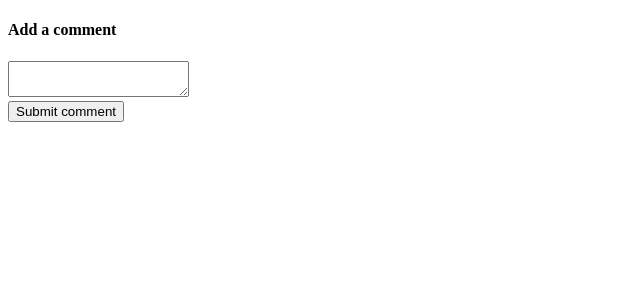
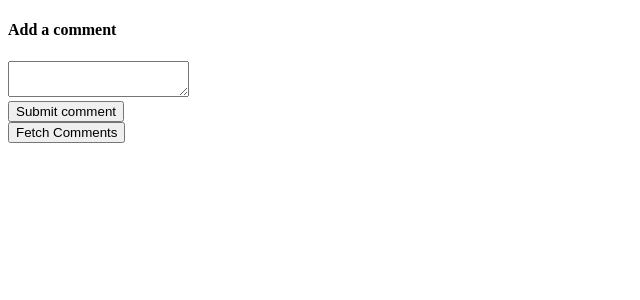
Before and after one commit to mapadev/advanced-react-and-redux-testing-solid-system, a React (Create React App) app: page / in a window 1280 px wide. Shown: the top 300 px of the page, without its empty margins (0-640 px from the left). Built offline with nearby package versions, Linux system fonts and the light colour scheme.

Commit message:
added functionality to fetch comments from external resource

```diff
--- a/src/components/CommentBox.js
+++ b/src/components/CommentBox.js
@@ -24,6 +24,7 @@
 
     render() {
         return (
+            <div>
                 <form onSubmit={this.handleSubmit}>
                     <h4>Add a comment</h4>
                     <textarea
@@ -34,6 +35,10 @@
                         <button>Submit comment</button>
                     </div>
                 </form>
+                <button onClick={this.props.fetchComments}>
+                    Fetch Comments
+                </button>
+            </div>
         );
     }
 }
--- a/src/reducers/comments.js
+++ b/src/reducers/comments.js
@@ -1,9 +1,12 @@
-import { SAVE_COMMENT } from "actions/types";
+import { SAVE_COMMENT, FETCH_COMMENTS } from "actions/types";
 
 export default function(state = [], action) {
     switch (action.type) {
         case SAVE_COMMENT:
             return [...state, action.payload];
+        case FETCH_COMMENTS:
+            const comments = action.payload.data.map(comment => comment.name);
+            return [...state, ...comments];
         default:
             return state;
     }
```
Lines whose indentation alone changed are shown as unchanged.
